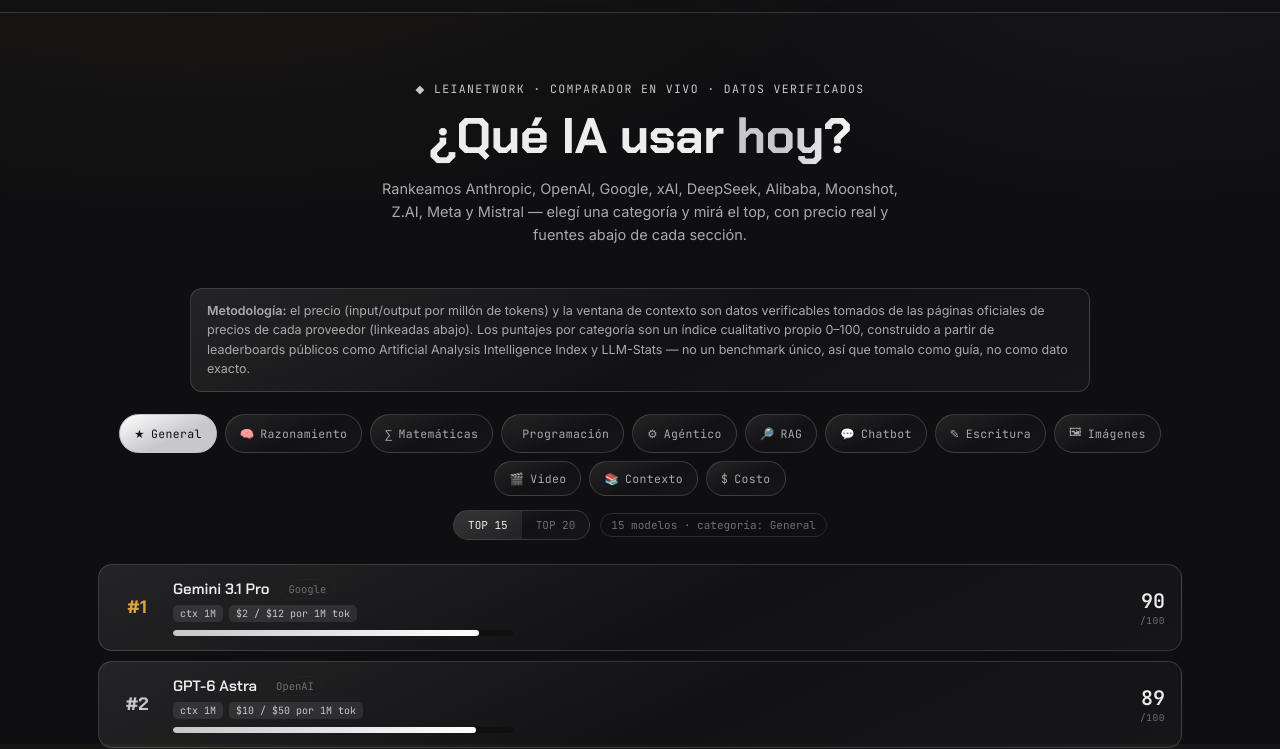
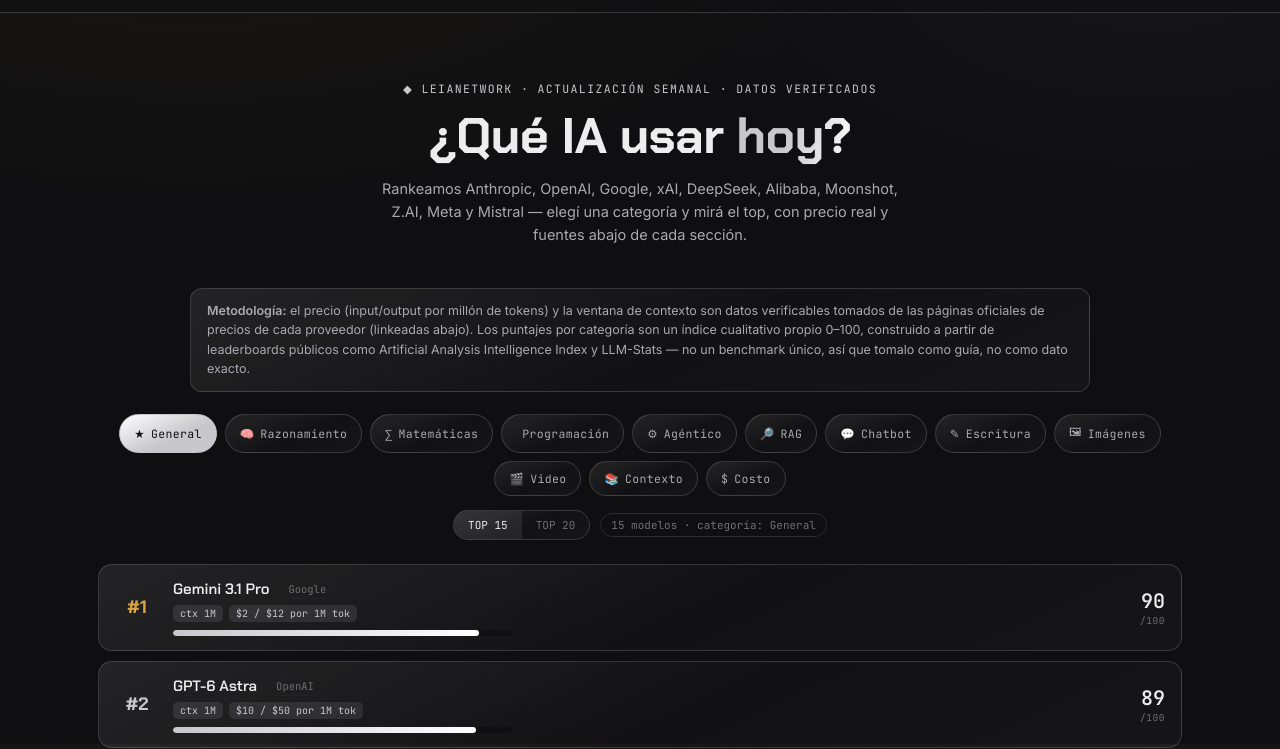
Before and after one commit to Brunoxx-create/leianet-web, a plain HTML site: page iacompare.html in a window 1280 px wide. Shown: the part 56-805 px from the top of the page. Drawn offline with Linux system fonts and the light colour scheme.

Commit message:
Update eyebrow text for weekly update

```diff
--- a/iacompare.html
+++ b/iacompare.html
@@ -267,7 +267,7 @@
 <header><a href="index.html" class="brand" aria-label="Ir al inicio"><img width="860" height="150" loading="eager" decoding="async" src="assets/logo_leianetwork.webp" alt="LeiaNETWORK"></a><div class="header-right"><nav id="main-nav"><a href="index.html#minecraft">Minecraft</a><a href="index.html#cs16">CS 1.6</a><a href="index.html#haxball">Haxball</a><a href="index.html#novedades">Novedades</a><a href="utilidades.html" class="active">Utilidades</a><a href="index.html#cafecito">Cafecito</a><a href="index.html#faq">FAQ</a><a href="index.html#contact">Contacto</a></nav><button class="icon-btn perf-toggle" id="perf-toggle" aria-label="Alternar modo de rendimiento" title="Modo rendimiento"><svg viewBox="0 0 24 24" fill="none" stroke="currentColor" stroke-width="2" stroke-linecap="round" stroke-linejoin="round"><path d="M13 2 3 14h7l-1 8 10-12h-7l1-8Z"/></svg><span class="perf-tip" aria-hidden="true">ACTIVADO</span></button><button class="nav-toggle" id="nav-toggle" aria-label="Abrir menú" aria-expanded="false"><span></span><span></span><span></span></button></div></header><div class="nav-backdrop" id="nav-backdrop"></div>
 <main>
 <section class="hero">
-<div class="eyebrow">◆ leianetwork · comparador en vivo · datos verificados</div>
+<div class="eyebrow">◆ leianetwork · actualización semanal · datos verificados</div>
 <h1>¿Qué IA usar <span>hoy?</span></h1>
 <p>Rankeamos Anthropic, OpenAI, Google, xAI, DeepSeek, Alibaba, Moonshot, Z.AI, Meta y Mistral — elegí una categoría y mirá el top, con precio real y fuentes abajo de cada sección.</p>
 </section>
```
